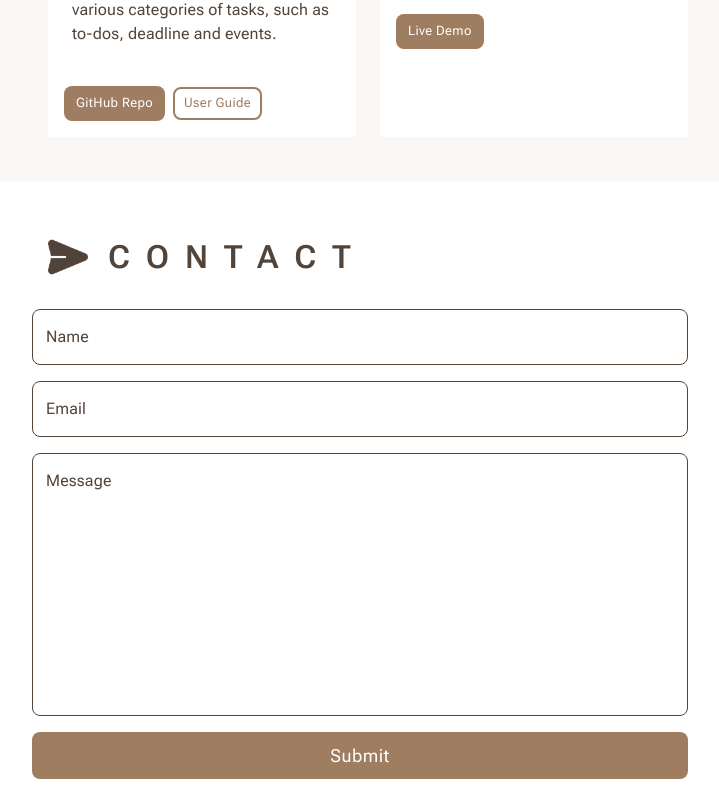
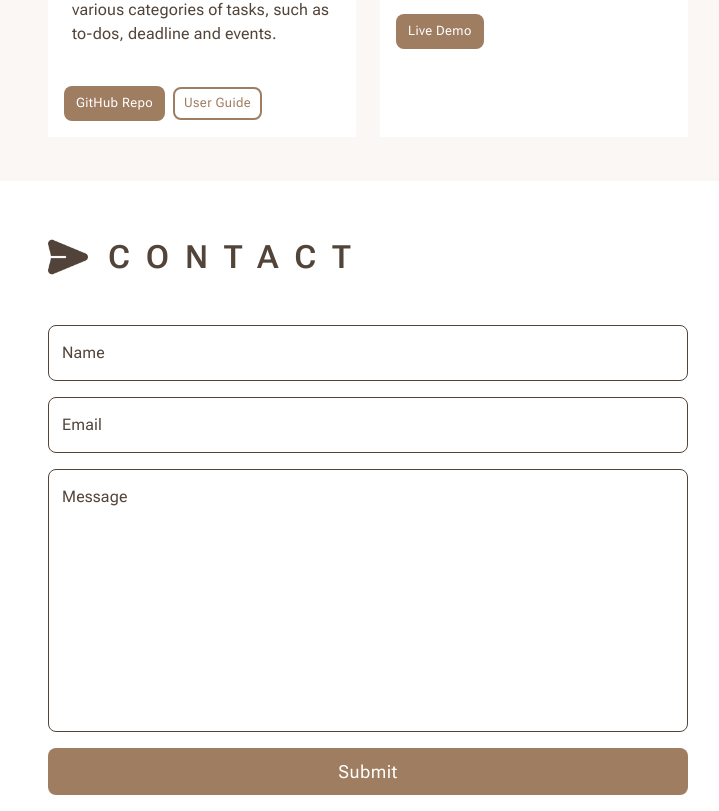
Before and after one commit to nicoleang09/nicoleang09.github.io, a React (Create React App) app in the folder website-2023/: page / in a window 1280 px wide. Shown: the part 1141-1952 px from the top of the page, without its empty margins (272-991 px from the left). Built offline with nearby package versions, Linux system fonts and the light colour scheme; a web font is replaced by a local one.

Commit message:
Put text fields in grid

```diff
--- a/website-2023/src/sections/Contact.jsx
+++ b/website-2023/src/sections/Contact.jsx
@@ -158,6 +158,7 @@ const ContactSection = () => {
             </div>
           </Grid>
 
+          <Grid item xs={12}>
             <FormControl fullWidth>
               <CustomTextField
                 id="name"
@@ -165,7 +166,9 @@ const ContactSection = () => {
                 onInput={handleChange}
                 value={formValues.name.value}
                 error={formValues.name.error}
-              helperText={formValues.name.error && formValues.name.errorMessage}
+                helperText={
+                  formValues.name.error && formValues.name.errorMessage
+                }
               />
               <CustomTextField
                 id="email"
@@ -196,6 +199,7 @@ const ContactSection = () => {
           </Grid>
         </Grid>
       </Grid>
+    </Grid>
   );
 };
 
```
Lines whose indentation alone changed are shown as unchanged.
